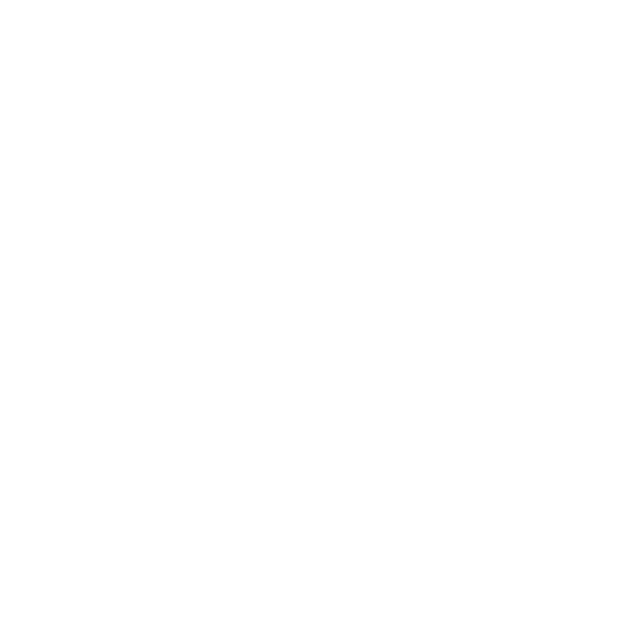
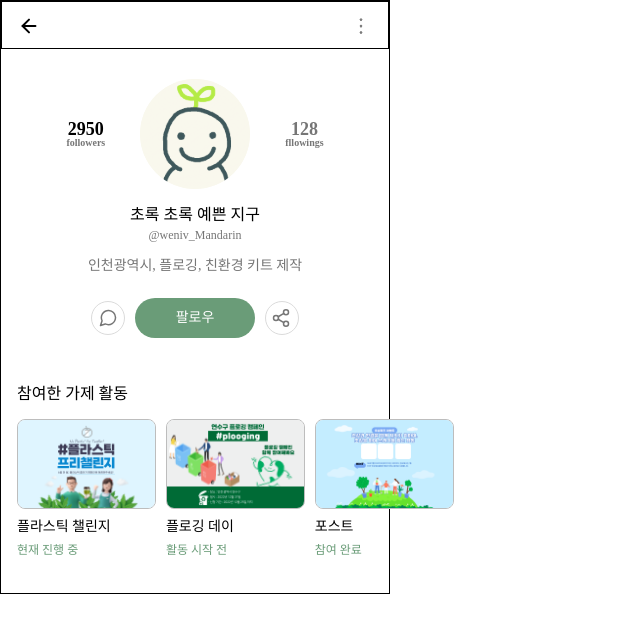
Before and after one commit to yesllyes/yesllyes, a React (Create React App) app: page /mainprofile in a window 1280 px wide. Before the commit this address had no page. Shown: the top 632 px of the page, without its empty margins (0-640 px from the left). Built offline with nearby package versions, Linux system fonts and the light colour scheme; a web font is replaced by a local one.

Commit message:
style : myprofile 상단 부분 스타일링 및 ProfileList 라우팅 병합

```diff
--- /dev/null
+++ b/src/components/MyProfile/ProfileInfo.jsx
@@ -0,0 +1,51 @@
+import React from 'react'
+import Button from '../../components/Button/Button';
+import { TopBasicNav } from '../../components/Navbar/TopNavbar'
+import BasicProfileImg from '../../assets/icon/icon-basic-profile-large.svg'
+import Share from '../../assets/icon/icon-share.svg'
+import Message from '../../assets/icon/icon-message-small.svg'
+import { StyledProfileInfo, CircleBtn} from './styled'
+
+const ProfileInfo = () => (
+
+    <StyledProfileInfo>
+       <TopBasicNav />
+
+    <div className ='ProfileHeader'>
+        <p
+        className='follwers'>2950
+        <span>followers</span>
+        </p>
+        <img src={ BasicProfileImg } alt="프로필 사진" />
+        <p className='followings'>128
+        <span>fllowings</span>
+        </p>
+     </div>
+
+     <div className='ProfileMain'>
+     <p>초록 초록 예쁜 지구
+     <span>@weniv_Mandarin</span>
+     </p>
+     </div>
+
+     <div className='ProfileSub'>
+        <p>인천광역시, 플로깅, 친환경 키트 제작</p>
+    </div>
+
+    <div className='ProfileFooter'>
+        <CircleBtn>
+            <img src={Message} alt="메시지 보내기" />
+        </CircleBtn>
+
+        <Button size="md">팔로우</Button>
+
+        <CircleBtn>
+            <img src={Share} alt="공유하기" />
+        </CircleBtn>
+    </div>
+
+    </StyledProfileInfo>
+
+    )
+
+export default ProfileInfo;
--- a/src/pages/ParticipationList/ParticipationList.jsx
+++ b/src/components/MyProfile/ProfileList.jsx
@@ -1,5 +1,5 @@
 import React from 'react';
-import { IngProduct, PreProduct, EndProduct  } from '../../components/Product/Product'
+import { IngProduct, PreProduct, EndProduct  } from '../Product/Product'
 import { ParticipateWrapper,  StyledParticipate} from './styled';
 
 
--- /dev/null
+++ b/src/components/MyProfile/styled.jsx
@@ -0,0 +1,124 @@
+import styled from "styled-components";
+
+
+export const ProfileWrapper = styled.div`
+   width: 100%;
+   margin: 0 auto;
+`
+
+export const StyledParticipate = styled.li`
+ display: flex;
+ gap: 10px;
+
+ `;
+
+export const ParticipateWrapper = styled.div`
+    width: 390px;
+    height: 208px;
+    padding-left: 16px;
+
+
+ .title {
+    margin: 22px 0px 16px;
+    font-size: ${({ theme }) => theme.fontSize.large};
+    line-height: 18px;
+ }
+
+  `;
+
+  export const StyledProfileInfo = styled.div`
+   height: 362px;
+   width: 100%;
+   position: relative;
+   display: flex;
+   flex-direction: column;
+   align-items: center;
+
+
+   .ProfileHeader {
+      display: flex;
+      justify-content: center;
+      align-items: center;
+      max-width: 390px;
+      width: 100%;
+      margin-top: 30px;
+      gap: 35px;
+
+      .follwers {
+
+         font-weight: 700;
+         font-size: ${({ theme }) => theme.fontSize.xlarge};
+         text-align: center;
+
+
+         }
+
+      .followings {
+         font-weight: 700;
+         font-size: ${({ theme }) => theme.fontSize.xlarge};
+         color: ${({ theme }) => theme.colors.lightGray};
+         text-align: center;
+
+      }
+
+
+      span {
+         font-size: ${({ theme }) => theme.fontSize.xsmall};
+         color: ${({ theme }) => theme.colors.lightGray};
+      }
+      }
+
+
+   .ProfileMain {
+            margin: 18px 0px;
+            font-size: ${({ theme }) => theme.fontSize.large};
+
+         span {
+            padding-top: 6px;
+            font-size: ${({ theme }) => theme.fontSize.small};
+            color: ${({ theme }) => theme.colors.lightGray};
+            text-align: center;
+
+         }
+      }
+
+
+
+   .ProfileSub {
+      font-size: ${({ theme }) => theme.fontSize.medium};
+      color: ${({ theme }) => theme.colors.lightGray};
+
+   }
+      p {
+         position: relative;
+
+         span {
+            display: block;
+         }
+      }
+
+      .ProfileFooter {
+            margin: 25px 0px;
+            display: flex;
+            align-items: center;
+            gap:10px;
+
+         img {
+            display: block;
+            width:20px;
+            margin: auto;
+            object-fit: cover;
+
+         }
+
+      }
+
+  `;
+
+export const CircleBtn = styled.button`
+width: 34px;
+height: 34px;
+border: 1px solid #DBDBDB;
+border-radius: 30px;
+
+`
--- a/src/pages/ParticipationList/styled.jsx
+++ /dev/null
@@ -1,21 +0,0 @@
-import styled from "styled-components";
-
-export const StyledParticipate = styled.li`
- display: flex;
- gap: 10px;
-
- `;
-
-export const ParticipateWrapper = styled.div`
-    width: 390px;
-    height: 208px;
-    padding-left: 16px;
-
-
- .title {
-    margin: 22px 0px 16px;
-    font-size: ${({ theme }) => theme.fontSize.large};
-    line-height: 18px;
- }
-
-  `;
--- /dev/null
+++ b/src/pages/Profile/MainProfile.jsx
@@ -0,0 +1,13 @@
+import React from 'react'
+import ProfileList from '../../components/MyProfile/ProfileList'
+import ProfileInfo from '../../components/MyProfile/ProfileInfo'
+import StyledMainProfile from './styled'
+
+const MainProfile = () => (
+        <StyledMainProfile>
+            <ProfileInfo/>
+            <ProfileList/>
+        </StyledMainProfile>
+    )
+
+export default MainProfile;
--- /dev/null
+++ b/src/pages/Profile/styled.jsx
@@ -0,0 +1,7 @@
+import styled from 'styled-components';
+
+const StyledMainProfile = styled.div`
+    border: 1px solid black;
+`
+
+export default StyledMainProfile;
--- a/src/routes/Router.jsx
+++ b/src/routes/Router.jsx
@@ -7,7 +7,7 @@ import SignupPage from '../pages/Signup/SignupPage';
 import HomeFeedPage from '../pages/HomeFeed/HomeFeedPage';
 import ProfileSignupPage from '../pages/ProfileSignup/ProfileSignupPage';
 import ErrorPage from '../pages/Error/ErrorPage';
-import ParticipationList from '../pages/ParticipationList/ParticipationList';
+import MainProfile from '../pages/Profile/MainProfile';
 
 function Router() {
   return (
@@ -18,7 +18,7 @@ function Router() {
       <Route path="/homefeed" element={<HomeFeedPage />}></Route>
       <Route path="/profilesignup" element={<ProfileSignupPage />}></Route>
       <Route path="/error" element={<ErrorPage />}></Route>
-      <Route path="/participation" element={<ParticipationList />}></Route>
+      <Route path="/mainprofile" element={<MainProfile />}></Route>
 
     </Routes>
   );
```
